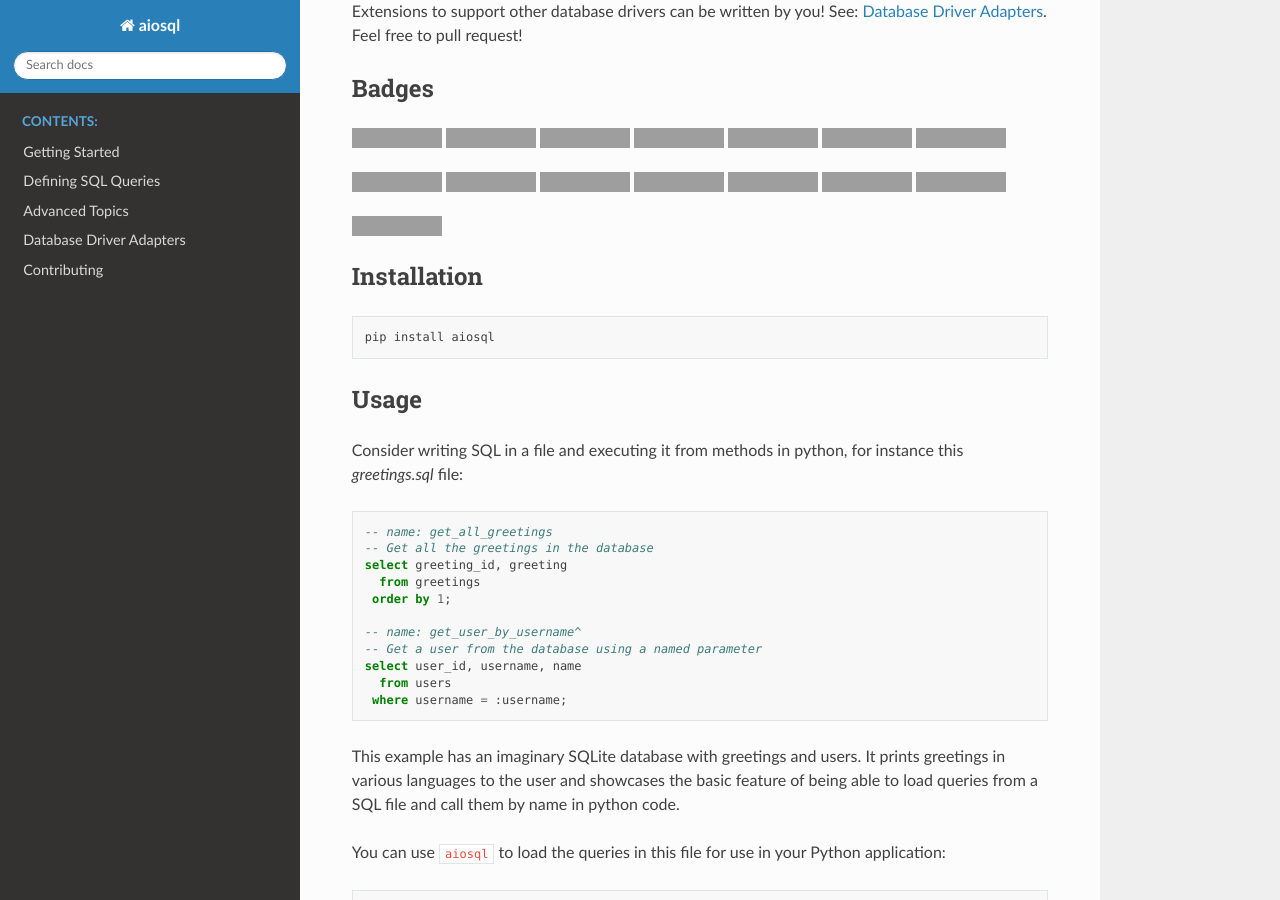
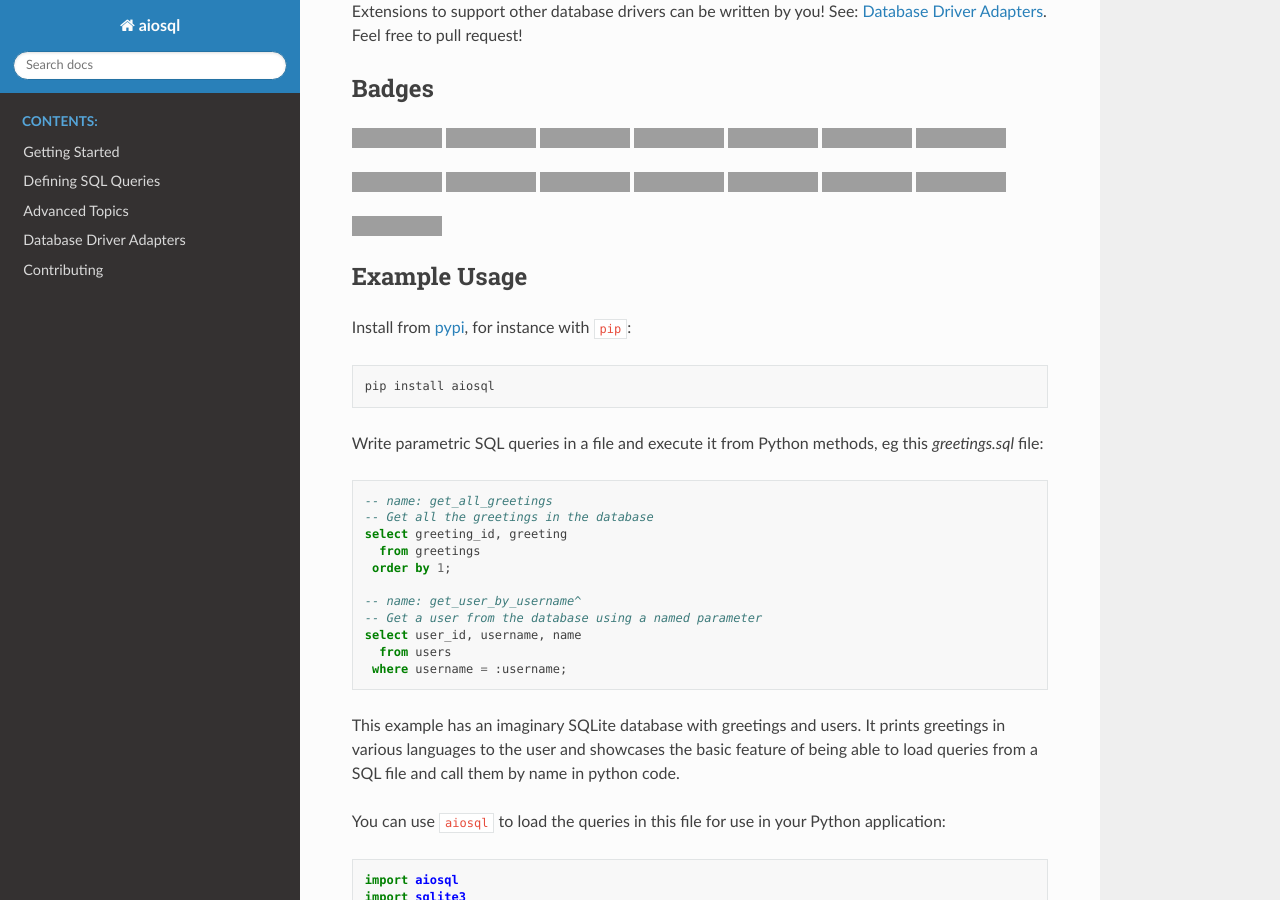
Before and after one commit to nackjicholson/aiosql, a Sphinx documentation site: the page built from docs/source/index.rst, in a window 1280 px wide and 900 px high, scrolled down 424 px, cut to the strip 0-900 px from the top of the window. Built offline with Sphinx 7.4.7 and the Read the Docs theme 2.0.0, drawn with Linux system fonts in a browser that asks for light colours; pages that are not in the unit, such as notebooks, are missing from menus; grey boxes are pictures that could not be loaded.

Commit message:
remove installation section.

```diff
--- a/docs/source/index.rst
+++ b/docs/source/index.rst
@@ -100,19 +100,17 @@ Badges
    :target: https://opensource.org/licenses/BSD-2-Clause
 
 
-Installation
-------------
+Example Usage
+-------------
+
+Install from `pypi <https://pypi.org>`__, for instance with ``pip``:
 
 .. code:: sh
 
     pip install aiosql
 
-
-Usage
------
-
-Consider writing SQL in a file and executing it from methods in python,
-for instance this *greetings.sql* file:
+Write parametric SQL queries in a file and execute it from Python methods,
+eg this *greetings.sql* file:
 
 .. code:: sql
 
```
